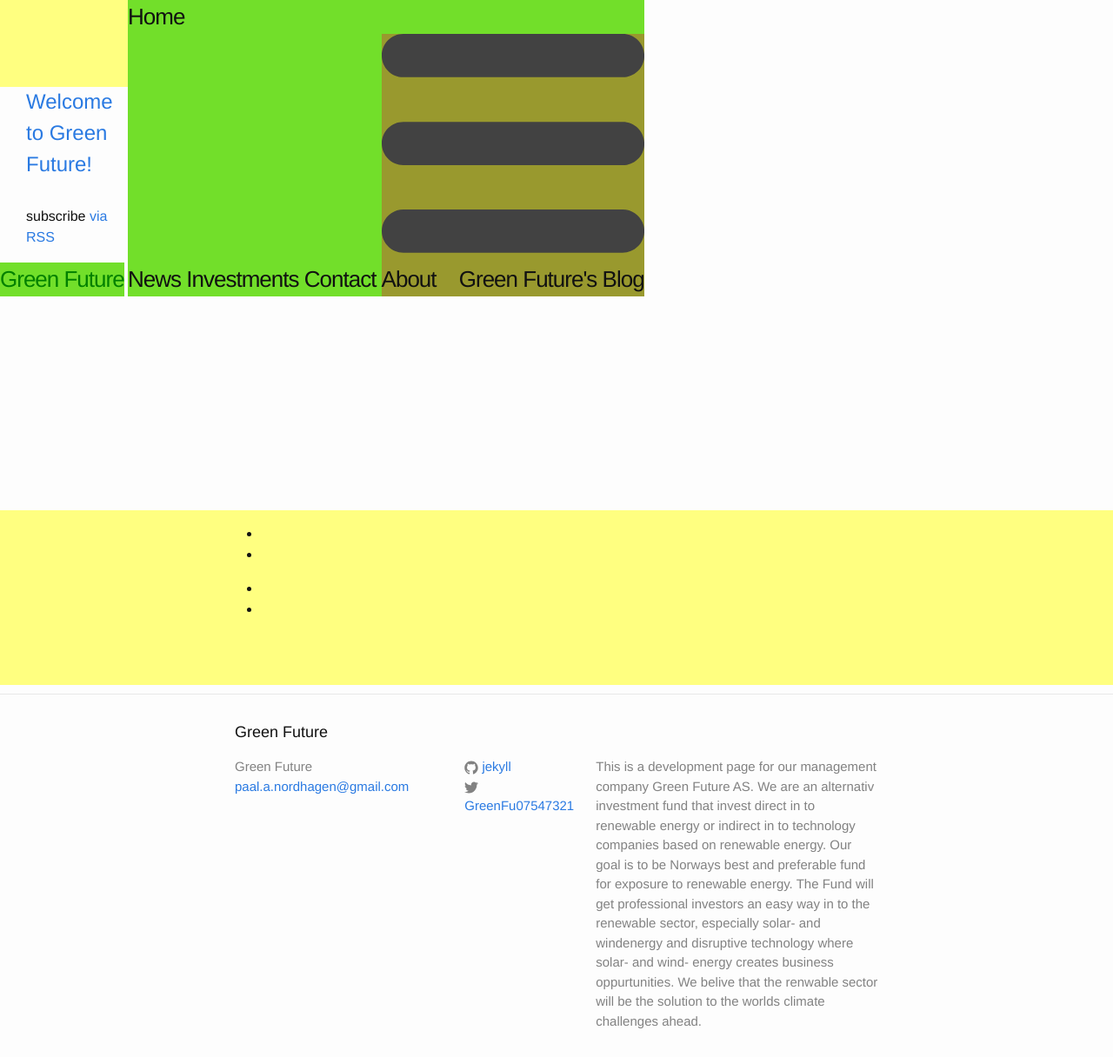
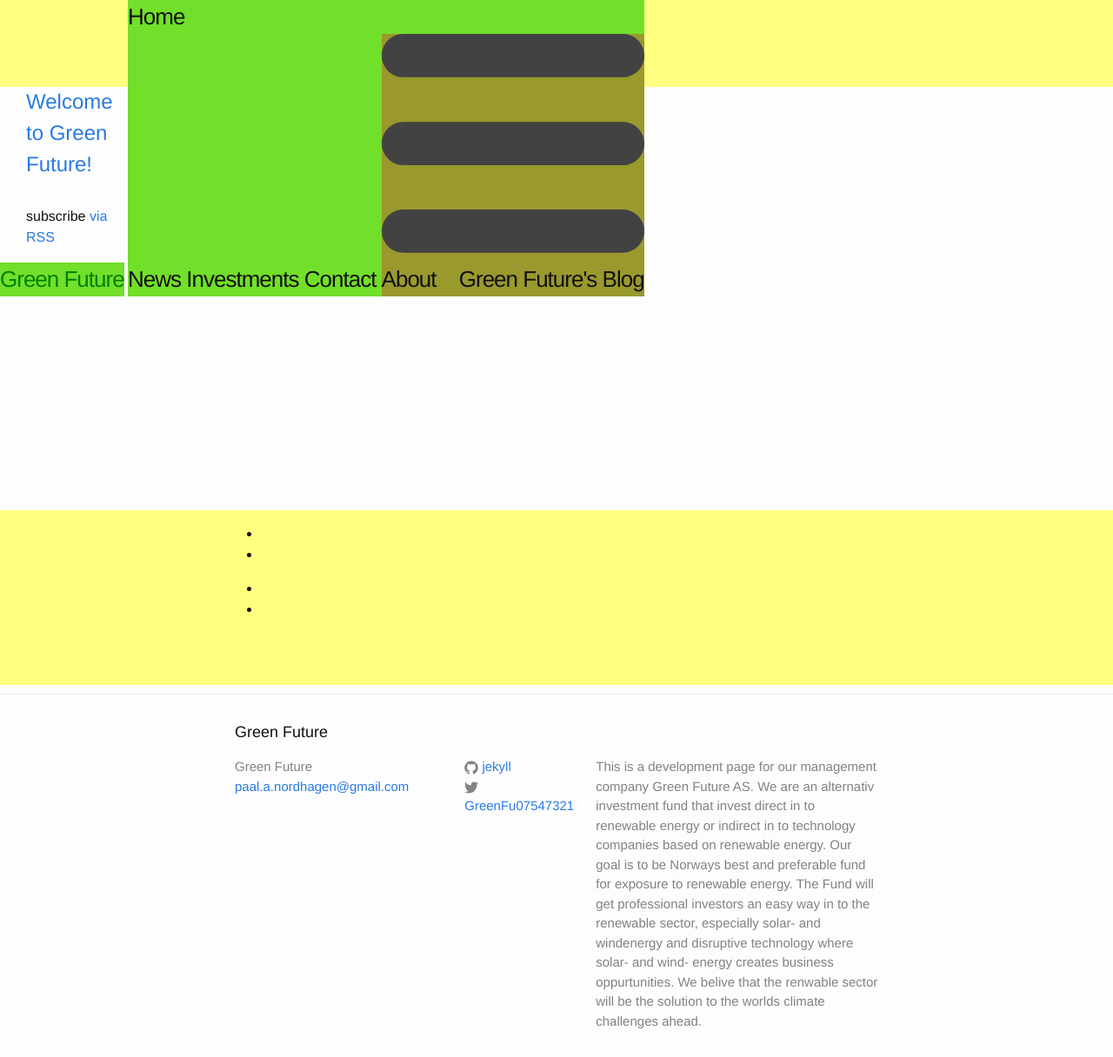
Before and after one commit to Paal-August/Paal-August.github.io, a Jekyll site: the page built from index.html, in a window 1280 px wide and 1216 px high. Shown: the whole window at 87% size. Built offline with Jekyll 4.4.1, drawn with Linux system fonts in a browser that asks for light colours.

Commit message:
Update _layout.scss

```diff
--- a/_sass/_layout.scss
+++ b/_sass/_layout.scss
@@ -17,7 +17,7 @@
   margin: auto;
   grid-gap: 0px;
   grid-area: 1 / 1 / 2/8;
-
+  width:100%;
   position:fixed;
 
 
@@ -49,7 +49,7 @@
     float: center;
     background-color:#72DF2A;
     display:inline-block;
-
+    grid-area: 1 / 3 / 2/6;
 
 }
 
```
